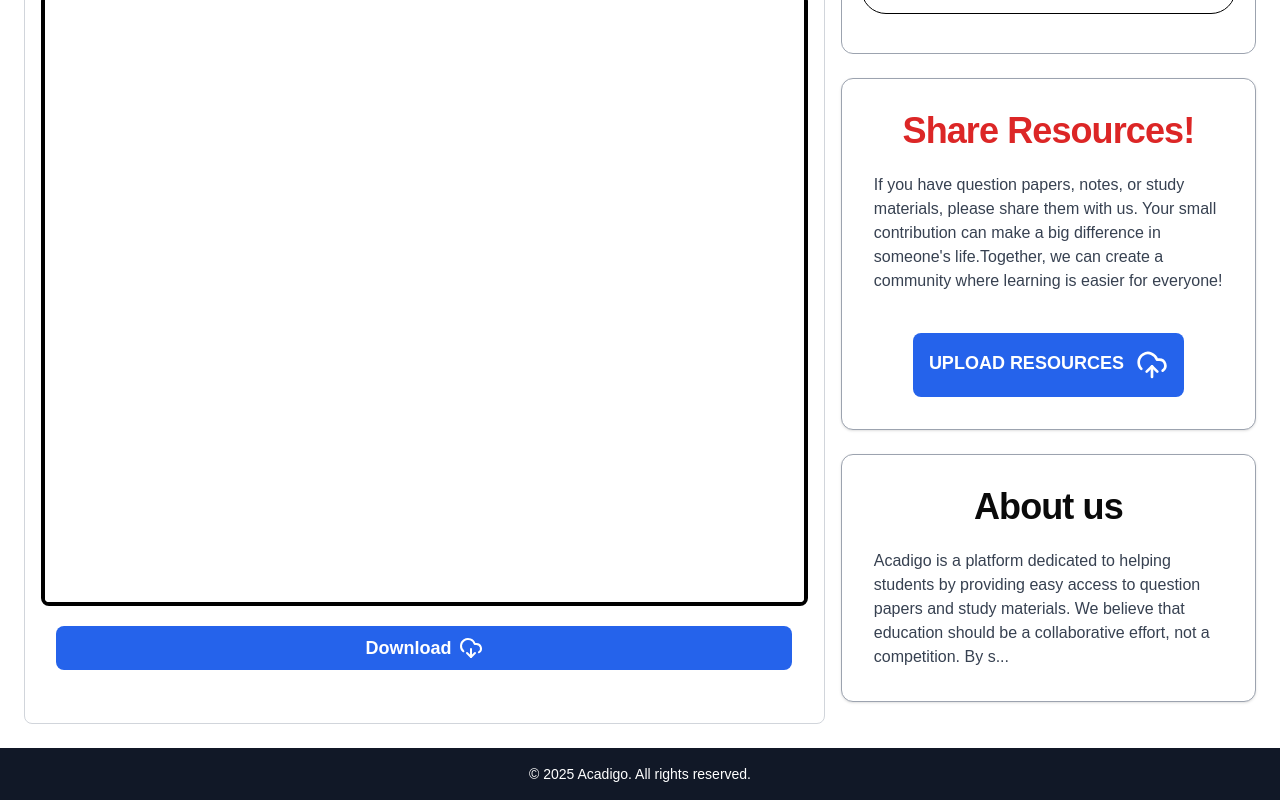
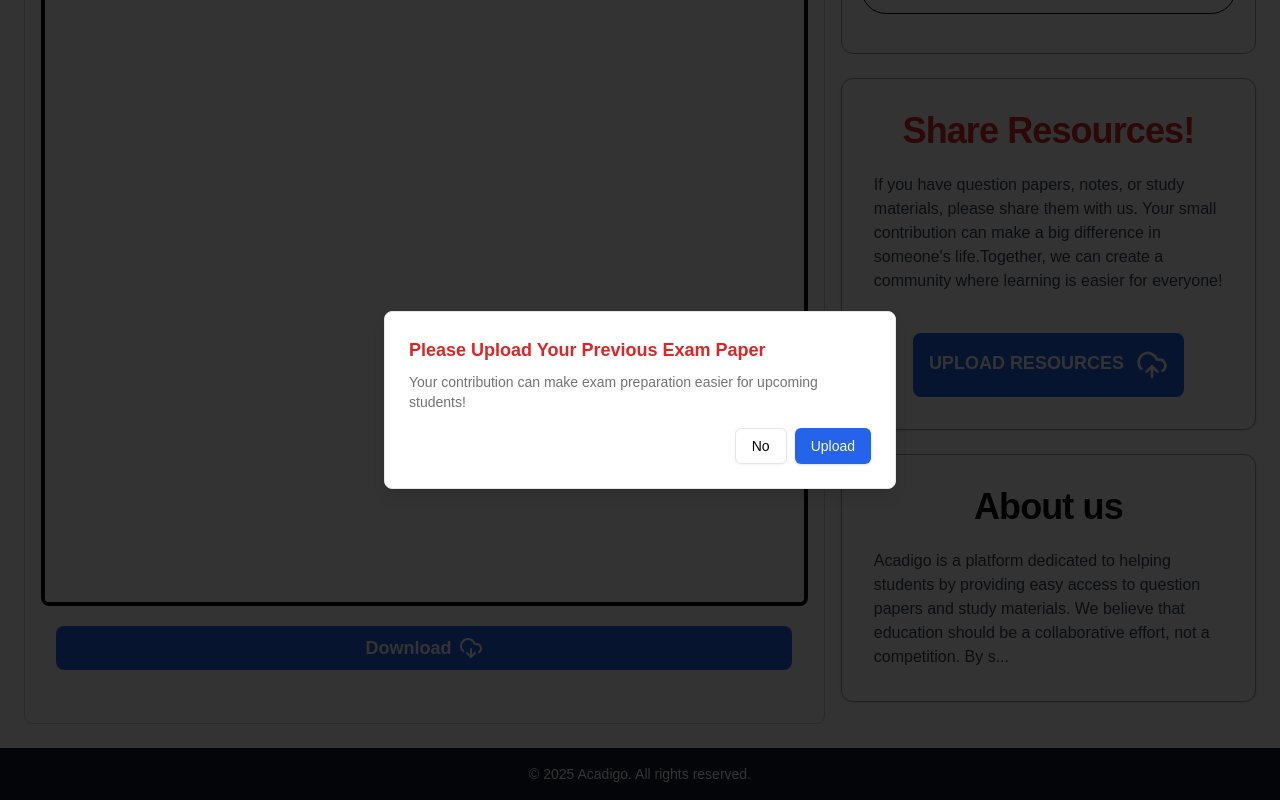
Before and after one commit to poojary-nikesh1612/acadigo, a Next.js app: page /preview/1 in a window 1280 px wide. Both pictures are taken after a click on the button "Download". Shown: the part 202-1002 px from the top of the page. Built offline with nearby package versions, Linux system fonts and the light colour scheme.

Commit message:
Adding upload  popup

```diff
--- a/package.json
+++ b/package.json
@@ -10,6 +10,7 @@
   },
   "dependencies": {
     "@hookform/resolvers": "^4.0.0",
+    "@radix-ui/react-alert-dialog": "^1.1.6",
     "@radix-ui/react-label": "^2.1.2",
     "@radix-ui/react-slot": "^1.1.2",
     "@radix-ui/react-toast": "^1.2.6",
--- a/src/app/[stream]/[subject]/page.js
+++ b/src/app/[stream]/[subject]/page.js
@@ -11,6 +11,17 @@
 import { notFound, useParams, useRouter } from "next/navigation";
 import Head from "next/head";
 import React, { useEffect, useState } from "react";
+import {
+  AlertDialog,
+  AlertDialogAction,
+  AlertDialogCancel,
+  AlertDialogContent,
+  AlertDialogDescription,
+  AlertDialogFooter,
+  AlertDialogHeader,
+  AlertDialogTitle,
+  AlertDialogTrigger,
+} from "@/components/ui/alert-dialog";
 
 const Subject = () => {
   const streams = ["arts", "commerce", "science", "languages", "other"];
@@ -67,19 +78,6 @@
       name: "Acadigo",
       url: "https://yourwebsite.com",
     },
-  };
-  const handleDownload = (e, download) => {
-    e.preventDefault();
-
-    const script = document.createElement("script");
-    script.src =
-      "//pl25970916.effectiveratecpm.com/cc/6a/f8/cc6af81f6c9b6db6dff0546b0bbec8f7.js"; // Replace with your Adsterra script URL
-    script.async = true;
-    document.body.appendChild(script);
-
-    setTimeout(() => {
-      router.push(download);
-    }, 3000);
   };
 
   if (isLoading) {
@@ -167,13 +165,38 @@
                         Preview <Eye size={24} />
                       </button>
                     </Link>
-
-                    <button
-                      className="flex gap-2 items-center justify-center bg-blue-600 text-white hover:bg-blue-700 text-lg font-bold py-2 px-4 sm:px-8 lg:px-4 xl:px-8 rounded-lg mb-6"
-                      onClick={(e) => handleDownload(e, paper.download)}
-                    >
-                      Download <CloudDownload size={24} />
-                    </button>
+                    <AlertDialog>
+                      <AlertDialogTrigger asChild>
+                        <button className="flex gap-2 items-center justify-center bg-blue-600 text-white hover:bg-blue-700 text-lg font-bold py-2 px-4 sm:px-8 lg:px-4 xl:px-8 rounded-lg mb-6">
+                          Download <CloudDownload size={24} />
+                        </button>
+                      </AlertDialogTrigger>
+                      <AlertDialogContent>
+                        <AlertDialogHeader>
+                          <AlertDialogTitle className="text-red-600">
+                            {" "}
+                            Please Upload Your Previous Exam Paper
+                          </AlertDialogTitle>
+                          <AlertDialogDescription>
+                            Your contribution can make exam preparation easier
+                            for upcoming students!
+                          </AlertDialogDescription>
+                        </AlertDialogHeader>
+                        <AlertDialogFooter>
+                          <AlertDialogCancel
+                            onClick={() => router.push(paper.download)}
+                          >
+                            No
+                          </AlertDialogCancel>
+                          <AlertDialogAction
+                            className="bg-blue-600 hover:bg-blue-700"
+                            onClick={() => router.push("/upload-resources")}
+                          >
+                            Upload
+                          </AlertDialogAction>
+                        </AlertDialogFooter>
+                      </AlertDialogContent>
+                    </AlertDialog>
                   </div>
                 </Card>
               ))}
--- a/src/app/preview/[paper]/page.js
+++ b/src/app/preview/[paper]/page.js
@@ -4,11 +4,21 @@
 import Navbar from "@/components/Navbar";
 import Rightbar from "@/components/Rightbar";
 import { CloudDownload } from "lucide-react";
-import Link from "next/link";
 import { useParams, useRouter, useSearchParams } from "next/navigation";
 import Head from "next/head";
 import React from "react";
 import { useEffect } from "react";
+import {
+  AlertDialog,
+  AlertDialogAction,
+  AlertDialogCancel,
+  AlertDialogContent,
+  AlertDialogDescription,
+  AlertDialogFooter,
+  AlertDialogHeader,
+  AlertDialogTitle,
+  AlertDialogTrigger,
+} from "@/components/ui/alert-dialog";
 
 const Paper = () => {
   let { paper } = useParams();
@@ -104,13 +114,37 @@
           ></iframe>
           <div className="flex justify-center mt-5 h-[10%]">
             <div className="w-[96%]">
-              <button
-                className="flex w-full gap-2 items-center justify-center bg-blue-600 text-white hover:bg-blue-700 text-lg font-bold py-2 rounded-lg"
-                onClick={handleDownload}
-              >
-                Download
-                <CloudDownload size={24} />
-              </button>
+              <AlertDialog>
+                <AlertDialogTrigger asChild>
+                  <button className="flex w-full gap-2 items-center justify-center bg-blue-600 text-white hover:bg-blue-700 text-lg font-bold py-2 rounded-lg">
+                    Download
+                    <CloudDownload size={24} />
+                  </button>
+                </AlertDialogTrigger>
+                <AlertDialogContent>
+                  <AlertDialogHeader>
+                    <AlertDialogTitle className="text-red-600">
+                      {" "}
+                      Please Upload Your Previous Exam Paper
+                    </AlertDialogTitle>
+                    <AlertDialogDescription>
+                      Your contribution can make exam preparation easier for
+                      upcoming students!
+                    </AlertDialogDescription>
+                  </AlertDialogHeader>
+                  <AlertDialogFooter>
+                    <AlertDialogCancel onClick={() => router.push(download)}>
+                      No
+                    </AlertDialogCancel>
+                    <AlertDialogAction
+                      className="bg-blue-600 hover:bg-blue-700"
+                      onClick={() => router.push("/upload-resources")}
+                    >
+                      Upload
+                    </AlertDialogAction>
+                  </AlertDialogFooter>
+                </AlertDialogContent>
+              </AlertDialog>
             </div>
           </div>
         </div>
--- /dev/null
+++ b/src/components/ui/alert-dialog.jsx
@@ -0,0 +1,99 @@
+"use client"
+
+import * as React from "react"
+import * as AlertDialogPrimitive from "@radix-ui/react-alert-dialog"
+
+import { cn } from "@/lib/utils"
+import { buttonVariants } from "@/components/ui/button"
+
+const AlertDialog = AlertDialogPrimitive.Root
+
+const AlertDialogTrigger = AlertDialogPrimitive.Trigger
+
+const AlertDialogPortal = AlertDialogPrimitive.Portal
+
+const AlertDialogOverlay = React.forwardRef(({ className, ...props }, ref) => (
+  <AlertDialogPrimitive.Overlay
+    className={cn(
+      "fixed inset-0 z-50 bg-black/80 data-[state=open]:animate-in data-[state=closed]:animate-out data-[state=closed]:fade-out-0 data-[state=open]:fade-in-0",
+      className
+    )}
+    {...props}
+    ref={ref} />
+))
+AlertDialogOverlay.displayName = AlertDialogPrimitive.Overlay.displayName
+
+const AlertDialogContent = React.forwardRef(({ className, ...props }, ref) => (
+  <AlertDialogPortal>
+    <AlertDialogOverlay />
+    <AlertDialogPrimitive.Content
+      ref={ref}
+      className={cn(
+        "fixed left-[50%] top-[50%] z-50 grid w-full max-w-lg translate-x-[-50%] translate-y-[-50%] gap-4 border bg-background p-6 shadow-lg duration-200 data-[state=open]:animate-in data-[state=closed]:animate-out data-[state=closed]:fade-out-0 data-[state=open]:fade-in-0 data-[state=closed]:zoom-out-95 data-[state=open]:zoom-in-95 data-[state=closed]:slide-out-to-left-1/2 data-[state=closed]:slide-out-to-top-[48%] data-[state=open]:slide-in-from-left-1/2 data-[state=open]:slide-in-from-top-[48%] sm:rounded-lg",
+        className
+      )}
+      {...props} />
+  </AlertDialogPortal>
+))
+AlertDialogContent.displayName = AlertDialogPrimitive.Content.displayName
+
+const AlertDialogHeader = ({
+  className,
+  ...props
+}) => (
+  <div
+    className={cn("flex flex-col space-y-2 text-center sm:text-left", className)}
+    {...props} />
+)
+AlertDialogHeader.displayName = "AlertDialogHeader"
+
+const AlertDialogFooter = ({
+  className,
+  ...props
+}) => (
+  <div
+    className={cn("flex flex-col-reverse sm:flex-row sm:justify-end sm:space-x-2", className)}
+    {...props} />
+)
+AlertDialogFooter.displayName = "AlertDialogFooter"
+
+const AlertDialogTitle = React.forwardRef(({ className, ...props }, ref) => (
+  <AlertDialogPrimitive.Title ref={ref} className={cn("text-lg font-semibold", className)} {...props} />
+))
+AlertDialogTitle.displayName = AlertDialogPrimitive.Title.displayName
+
+const AlertDialogDescription = React.forwardRef(({ className, ...props }, ref) => (
+  <AlertDialogPrimitive.Description
+    ref={ref}
+    className={cn("text-sm text-muted-foreground", className)}
+    {...props} />
+))
+AlertDialogDescription.displayName =
+  AlertDialogPrimitive.Description.displayName
+
+const AlertDialogAction = React.forwardRef(({ className, ...props }, ref) => (
+  <AlertDialogPrimitive.Action ref={ref} className={cn(buttonVariants(), className)} {...props} />
+))
+AlertDialogAction.displayName = AlertDialogPrimitive.Action.displayName
+
+const AlertDialogCancel = React.forwardRef(({ className, ...props }, ref) => (
+  <AlertDialogPrimitive.Cancel
+    ref={ref}
+    className={cn(buttonVariants({ variant: "outline" }), "mt-2 sm:mt-0", className)}
+    {...props} />
+))
+AlertDialogCancel.displayName = AlertDialogPrimitive.Cancel.displayName
+
+export {
+  AlertDialog,
+  AlertDialogPortal,
+  AlertDialogOverlay,
+  AlertDialogTrigger,
+  AlertDialogContent,
+  AlertDialogHeader,
+  AlertDialogFooter,
+  AlertDialogTitle,
+  AlertDialogDescription,
+  AlertDialogAction,
+  AlertDialogCancel,
+}
```
Also changed, not shown: 1 other file (tests, documents, lock files or other folders).
